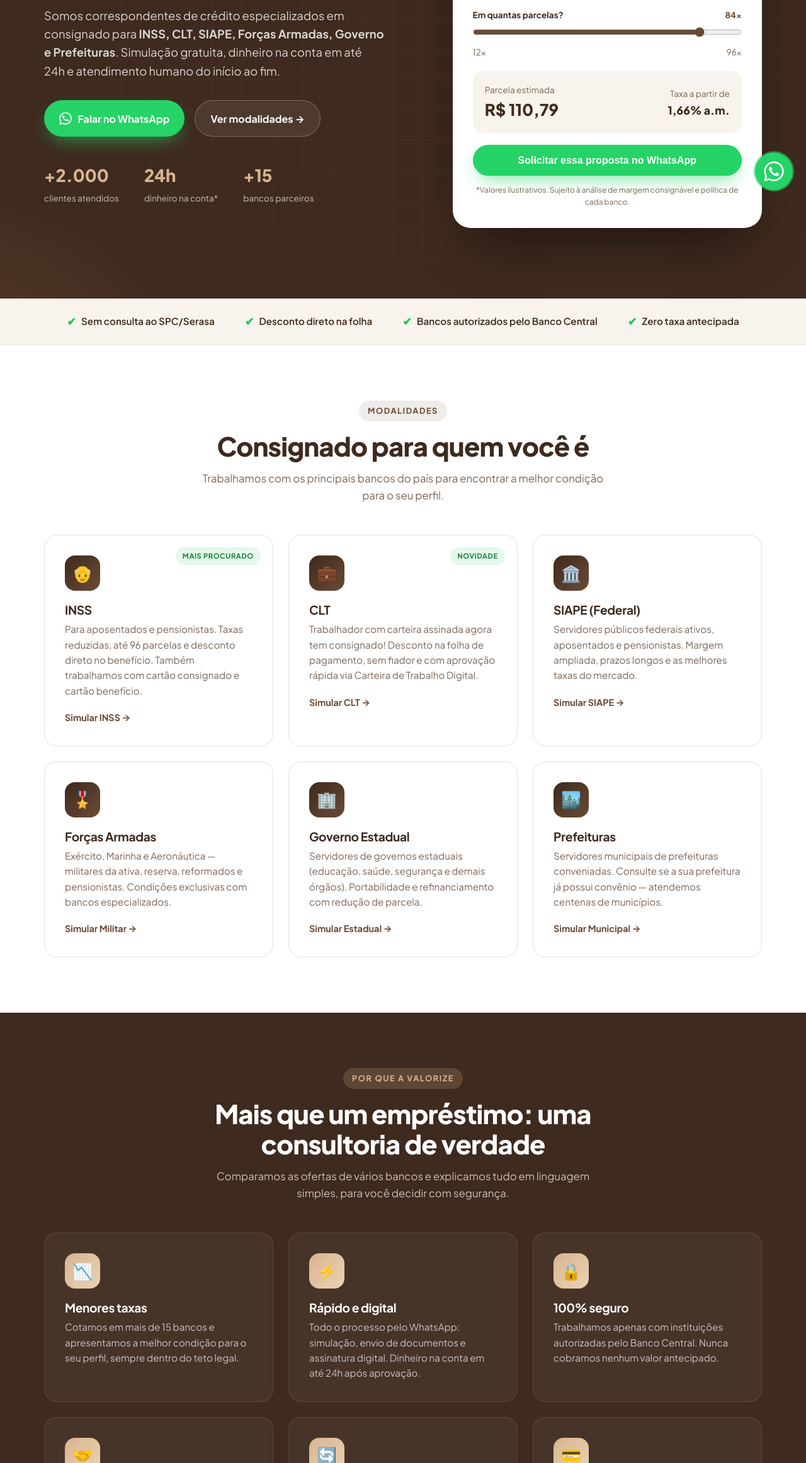
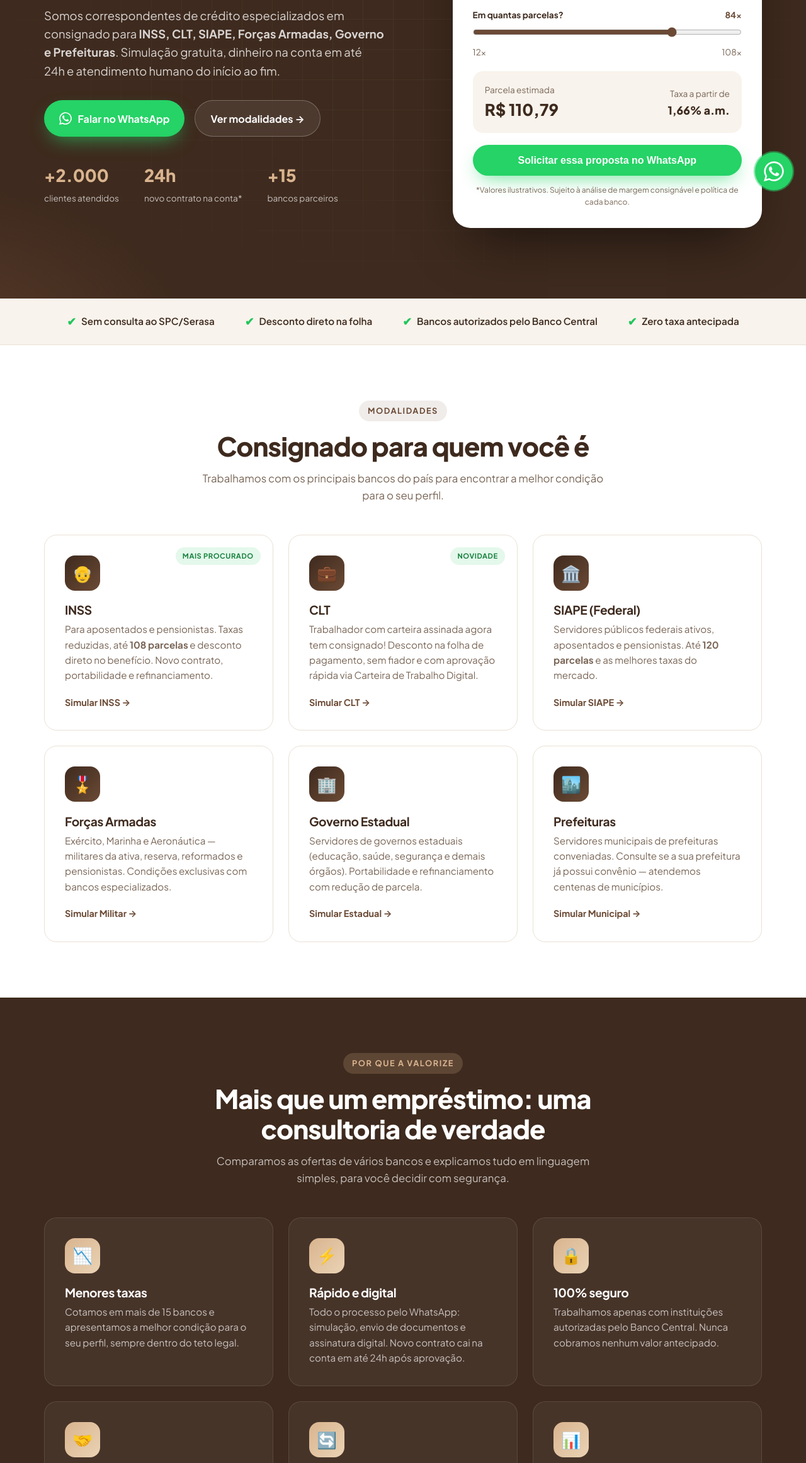
Before and after one commit to elianecezaroliveira-max/site-valorize, a plain HTML site: page index.html in a window 1280 px wide. Shown: the part 477-2800 px from the top of the page at 63% size. Drawn offline with Linux system fonts and the light colour scheme.

Commit message:
Add files via upload

```diff
--- a/index.html
+++ b/index.html
@@ -233,7 +233,7 @@ footer a:hover{color:var(--gold)}
       </div>
       <div class="hero-stats">
         <div><strong>+2.000</strong><span>clientes atendidos</span></div>
-        <div><strong>24h</strong><span>dinheiro na conta*</span></div>
+        <div><strong>24h</strong><span>novo contrato na conta*</span></div>
         <div><strong>+15</strong><span>bancos parceiros</span></div>
       </div>
     </div>
@@ -259,8 +259,8 @@ footer a:hover{color:var(--gold)}
       </div>
       <div class="field">
         <label>Em quantas parcelas? <span id="sim-prazo-label" style="float:right;color:var(--navy-3)">84x</span></label>
-        <input type="range" id="sim-prazo" min="12" max="96" step="12" value="84">
-        <div class="range-row"><span>12x</span><span>96x</span></div>
+        <input type="range" id="sim-prazo" min="12" max="108" step="12" value="84">
+        <div class="range-row"><span>12x</span><span id="sim-prazo-max">108x</span></div>
       </div>
       <div class="sim-result">
         <div><span>Parcela estimada</span><br><strong id="sim-parcela">R$ 0,00</strong></div>
@@ -289,9 +289,9 @@ footer a:hover{color:var(--gold)}
       <p>Trabalhamos com os principais bancos do país para encontrar a melhor condição para o seu perfil.</p>
     </div>
     <div class="grid grid-3">
-      <div class="card reveal"><span class="tag">MAIS PROCURADO</span><div class="icon">👴</div><h3>INSS</h3><p>Para aposentados e pensionistas. Taxas reduzidas, até 96 parcelas e desconto direto no benefício. Também trabalhamos com cartão consignado e cartão benefício.</p><a class="more" href="#" data-wa data-msg="Olá! Quero saber sobre consignado INSS.">Simular INSS →</a></div>
+      <div class="card reveal"><span class="tag">MAIS PROCURADO</span><div class="icon">👴</div><h3>INSS</h3><p>Para aposentados e pensionistas. Taxas reduzidas, até <strong>108 parcelas</strong> e desconto direto no benefício. Novo contrato, portabilidade e refinanciamento.</p><a class="more" href="#" data-wa data-msg="Olá! Quero saber sobre consignado INSS.">Simular INSS →</a></div>
       <div class="card reveal"><span class="tag">NOVIDADE</span><div class="icon">💼</div><h3>CLT</h3><p>Trabalhador com carteira assinada agora tem consignado! Desconto na folha de pagamento, sem fiador e com aprovação rápida via Carteira de Trabalho Digital.</p><a class="more" href="#" data-wa data-msg="Olá! Quero saber sobre consignado CLT.">Simular CLT →</a></div>
-      <div class="card reveal"><div class="icon">🏛️</div><h3>SIAPE (Federal)</h3><p>Servidores públicos federais ativos, aposentados e pensionistas. Margem ampliada, prazos longos e as melhores taxas do mercado.</p><a class="more" href="#" data-wa data-msg="Olá! Quero saber sobre consignado SIAPE.">Simular SIAPE →</a></div>
+      <div class="card reveal"><div class="icon">🏛️</div><h3>SIAPE (Federal)</h3><p>Servidores públicos federais ativos, aposentados e pensionistas. Até <strong>120 parcelas</strong> e as melhores taxas do mercado.</p><a class="more" href="#" data-wa data-msg="Olá! Quero saber sobre consignado SIAPE.">Simular SIAPE →</a></div>
       <div class="card reveal"><div class="icon">🎖️</div><h3>Forças Armadas</h3><p>Exército, Marinha e Aeronáutica — militares da ativa, reserva, reformados e pensionistas. Condições exclusivas com bancos especializados.</p><a class="more" href="#" data-wa data-msg="Olá! Quero saber sobre consignado para Forças Armadas.">Simular Militar →</a></div>
       <div class="card reveal"><div class="icon">🏢</div><h3>Governo Estadual</h3><p>Servidores de governos estaduais (educação, saúde, segurança e demais órgãos). Portabilidade e refinanciamento com redução de parcela.</p><a class="more" href="#" data-wa data-msg="Olá! Quero saber sobre consignado para servidor estadual.">Simular Estadual →</a></div>
       <div class="card reveal"><div class="icon">🏙️</div><h3>Prefeituras</h3><p>Servidores municipais de prefeituras conveniadas. Consulte se a sua prefeitura já possui convênio — atendemos centenas de municípios.</p><a class="more" href="#" data-wa data-msg="Olá! Quero saber sobre consignado para servidor de prefeitura.">Simular Municipal →</a></div>
@@ -308,11 +308,11 @@ footer a:hover{color:var(--gold)}
     </div>
     <div class="grid grid-3">
       <div class="card reveal"><div class="icon">📉</div><h3>Menores taxas</h3><p>Cotamos em mais de 15 bancos e apresentamos a melhor condição para o seu perfil, sempre dentro do teto legal.</p></div>
-      <div class="card reveal"><div class="icon">⚡</div><h3>Rápido e digital</h3><p>Todo o processo pelo WhatsApp: simulação, envio de documentos e assinatura digital. Dinheiro na conta em até 24h após aprovação.</p></div>
+      <div class="card reveal"><div class="icon">⚡</div><h3>Rápido e digital</h3><p>Todo o processo pelo WhatsApp: simulação, envio de documentos e assinatura digital. Novo contrato cai na conta em até 24h após aprovação.</p></div>
       <div class="card reveal"><div class="icon">🔒</div><h3>100% seguro</h3><p>Trabalhamos apenas com instituições autorizadas pelo Banco Central. Nunca cobramos nenhum valor antecipado.</p></div>
       <div class="card reveal"><div class="icon">🤝</div><h3>Atendimento humano</h3><p>Um consultor dedicado acompanha você do início ao fim — sem robôs, sem enrolação.</p></div>
-      <div class="card reveal"><div class="icon">🔄</div><h3>Portabilidade e refin</h3><p>Já tem consignado? Trazemos seu contrato para um banco com taxa menor e ainda liberamos troco na conta.</p></div>
-      <div class="card reveal"><div class="icon">💳</div><h3>Cartão consignado</h3><p>Cartão de crédito e cartão benefício com saque, sem anuidade e com desconto mínimo em folha.</p></div>
+      <div class="card reveal"><div class="icon">🔄</div><h3>Portabilidade e refin</h3><p>Já tem consignado? Trazemos seu contrato para um banco com taxa menor e ainda liberamos troco na conta (crédito em até 7 dias úteis).</p></div>
+      <div class="card reveal"><div class="icon">📊</div><h3>Margem de 40%</h3><p>Em todos os convênios que atendemos, até 40% da renda líquida pode ser usada em parcelas de consignado. Calculamos sua margem gratuitamente.</p></div>
     </div>
   </div>
 </section>
@@ -326,7 +326,7 @@ footer a:hover{color:var(--gold)}
         <div class="step"><div><h3>Simulação pelo WhatsApp</h3><p>Você nos conta seu perfil e quanto precisa. Respondemos com a melhor proposta em minutos.</p></div></div>
         <div class="step"><div><h3>Envio de documentos</h3><p>RG/CNH, comprovante de renda (contracheque ou extrato do benefício) e comprovante de residência — tudo por foto.</p></div></div>
         <div class="step"><div><h3>Assinatura digital</h3><p>Você confere o contrato com calma e assina pelo celular. Explicamos cada linha, sem letras miúdas.</p></div></div>
-        <div class="step"><div><h3>Dinheiro na conta</h3><p>Após a averbação, o valor cai na sua conta em até 24 horas úteis.</p></div></div>
+        <div class="step"><div><h3>Dinheiro na conta</h3><p>Novo contrato: o valor cai na sua conta em até 24 horas após a averbação. Portabilidade com refinanciamento: o crédito leva até 7 dias úteis.</p></div></div>
       </div>
       <a class="btn btn-wa" style="margin-top:1.5rem" href="#" data-wa data-msg="Olá! Quero começar minha simulação.">Começar agora</a>
     </div>
@@ -365,10 +365,10 @@ footer a:hover{color:var(--gold)}
     <div class="faq-wrap reveal">
       <details><summary>O que é empréstimo consignado?</summary><p>É um empréstimo em que as parcelas são descontadas automaticamente do seu salário, benefício ou aposentadoria. Por ter menor risco para o banco, ele oferece as menores taxas do mercado.</p></details>
       <details><summary>Quem está negativado (SPC/Serasa) pode contratar?</summary><p>Sim! Como o desconto é feito direto na folha, a maioria dos bancos não consulta os órgãos de proteção ao crédito para o consignado.</p></details>
-      <details><summary>Qual o valor máximo que posso pegar?</summary><p>Depende da sua margem consignável — em geral, até 35% da sua renda líquida pode ser comprometida com parcelas de consignado, mais 5% para cartão consignado e 5% para cartão benefício. Fazemos esse cálculo para você gratuitamente.</p></details>
+      <details><summary>Qual o valor máximo que posso pegar?</summary><p>Depende da sua margem consignável: em todos os convênios que atendemos, até 40% da sua renda líquida pode ser comprometida com parcelas de consignado. Fazemos esse cálculo para você gratuitamente.</p></details>
       <details><summary>Preciso pagar algo antes de receber o dinheiro?</summary><p><strong>Nunca.</strong> Não existe taxa antecipada, depósito de garantia ou seguro obrigatório para liberar o crédito. Desconfie de quem pedir. Nossa remuneração vem do banco, não do cliente.</p></details>
-      <details><summary>Em quanto tempo o dinheiro cai na conta?</summary><p>Após a assinatura e a averbação (autorização do desconto pelo órgão pagador), o valor costuma cair em até 24 horas úteis. Em alguns convênios pode levar de 2 a 5 dias úteis.</p></details>
-      <details><summary>Já tenho consignado, posso trocar de banco?</summary><p>Sim, isso se chama portabilidade. Levamos seu contrato para um banco com taxa menor, o que reduz sua parcela ou libera um valor extra ("troco") na conta.</p></details>
+      <details><summary>Em quanto tempo o dinheiro cai na conta?</summary><p>Para novo contrato, após a assinatura e a averbação (autorização do desconto pelo órgão pagador), o valor cai em até 24 horas. Para portabilidade com refinanciamento, o valor é creditado em até 7 dias úteis.</p></details>
+      <details><summary>Já tenho consignado, posso trocar de banco?</summary><p>Sim, isso se chama portabilidade. Levamos seu contrato para um banco com taxa menor, o que reduz sua parcela ou libera um valor extra ("troco") na conta. Nesse caso, o crédito leva até 7 dias úteis.</p></details>
     </div>
   </div>
 </section>
@@ -430,7 +430,7 @@ footer a:hover{color:var(--gold)}
     </div>
     <div class="legal">
       <p>© <span id="ano"></span> Consultoria Valorize. Todos os direitos reservados.</p>
-      <p>A Consultoria Valorize atua como correspondente bancário nos termos da Resolução CMN nº 4.935/2021, intermediando propostas de crédito consignado junto a instituições financeiras autorizadas pelo Banco Central do Brasil. Não realizamos empréstimos com recursos próprios e não cobramos qualquer valor antecipado. Taxas, prazos e valores estão sujeitos à análise e à política de crédito de cada instituição. Exemplo: R$ 5.000 em 84x com taxa de 1,66% a.m. (21,84% a.a.) — CET aproximado 1,80% a.m. Simulações são ilustrativas.</p>
+      <p>A Consultoria Valorize atua como correspondente bancário nos termos da Resolução CMN nº 4.935/2021, intermediando propostas de crédito consignado junto a instituições financeiras autorizadas pelo Banco Central do Brasil. Não realizamos empréstimos com recursos próprios e não cobramos qualquer valor antecipado. Taxas, prazos e valores estão sujeitos à análise e à política de crédito de cada instituição. Exemplo: R$ 5.000 em 84x com taxa de 1,66% a.m. (21,84% a.a.) — CET aproximado 1,80% a.m. Simulações são ilustrativas. Novo contrato: crédito em até 24h após averbação; portabilidade com refinanciamento: até 7 dias úteis.</p>
     </div>
   </div>
 </footer>
@@ -472,9 +472,11 @@ menu.querySelectorAll('a').forEach(a=>a.onclick=()=>menu.classList.remove('open'
 
 // Simulador (estimativa - tabela Price)
 const TAXAS={inss:1.66,clt:2.90,siape:1.55,forcas:1.60,governo:1.75,prefeitura:1.85};
+const PRAZOS={inss:108,clt:96,siape:120,forcas:96,governo:96,prefeitura:96}; // prazo máximo por convênio
 const brl=v=>v.toLocaleString('pt-BR',{style:'currency',currency:'BRL'});
 const perfil=document.getElementById('sim-perfil'),valor=document.getElementById('sim-valor'),prazo=document.getElementById('sim-prazo');
 function simular(){
+  const max=PRAZOS[perfil.value];prazo.max=max;if(+prazo.value>max)prazo.value=max;document.getElementById('sim-prazo-max').textContent=max+'x';
   const P=+valor.value,n=+prazo.value,i=TAXAS[perfil.value]/100;
   const parcela=P*i/(1-Math.pow(1+i,-n));
   document.getElementById('sim-valor-label').textContent=brl(P).replace(',00','');
```
